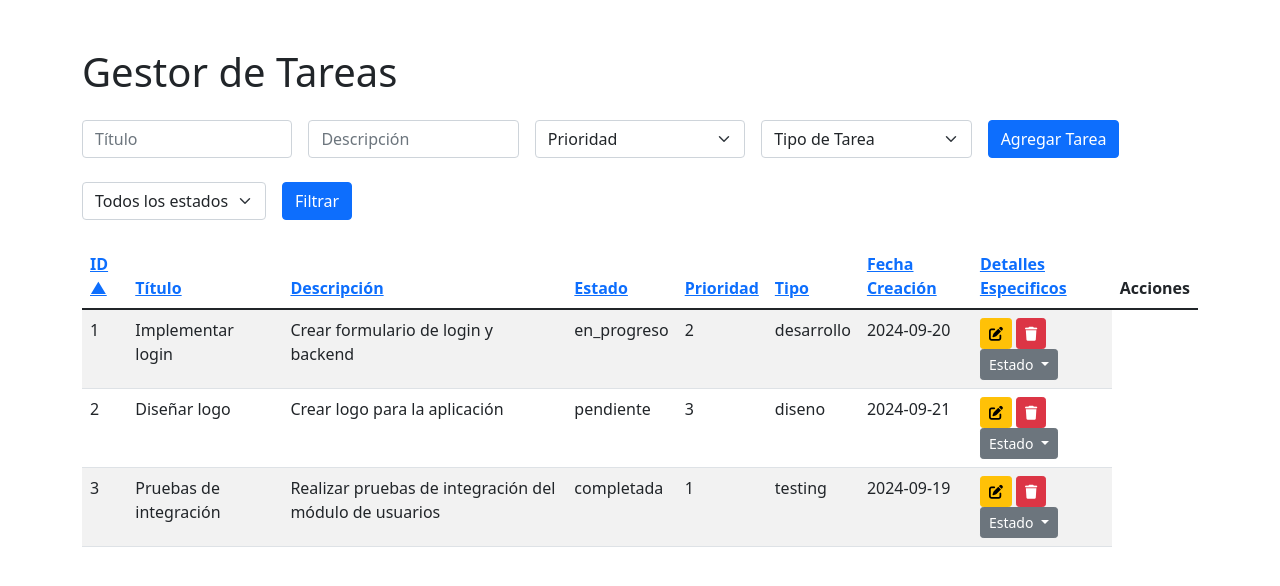
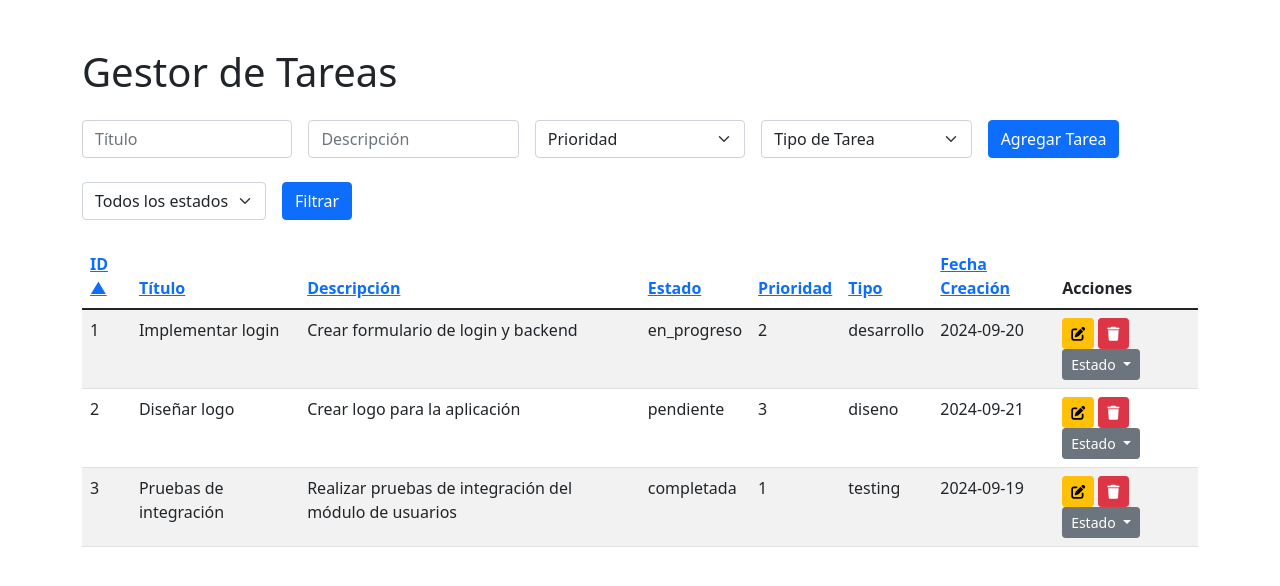
Before and after one commit to kpard007/DESARROLLO_VII_KENNETH_PARDO, a PHP site: page /PARCIALES/PARCIAL_2/index.php in a window 1280 px wide. Shown: the top 586 px of the page. Run offline with PHP 8.4, Linux system fonts and the light colour scheme.

Commit message:
correcciones en index

```diff
--- a/PARCIALES/PARCIAL_2/index.php
+++ b/PARCIALES/PARCIAL_2/index.php
@@ -17,7 +17,6 @@ $sortDirection = isset($_GET['direction']) ? $_GET['direction'] : 'ASC';
 $filterEstado = isset($_GET['filterEstado']) ? $_GET['filterEstado'] : '';
 
 $tareas = null;
-
 $gestorTareas = new GestorTareas();
 // Procesar la acción
 switch ($action) {
@@ -62,6 +61,7 @@ if ($tareas === null) {
 ?>
 <!DOCTYPE html>
 <html lang="es">
+
 <head>
     <meta charset="UTF-8">
     <meta name="viewport" content="width=device-width, initial-scale=1.0">
@@ -69,6 +69,7 @@ if ($tareas === null) {
     <link href="https://cdn.jsdelivr.net/npm/bootstrap@5.1.3/dist/css/bootstrap.min.css" rel="stylesheet">
     <link href="https://cdnjs.cloudflare.com/ajax/libs/font-awesome/6.0.0-beta3/css/all.min.css" rel="stylesheet">
 </head>
+
 <body>
     <div class="container mt-5">
         <h1 class="mb-4">Gestor de Tareas</h1>
@@ -157,7 +158,6 @@ if ($tareas === null) {
                     <th><a href="index.php?action=sort&field=prioridad&direction=<?php echo $sortField == 'prioridad' && $sortDirection == 'ASC' ? 'DESC' : 'ASC'; ?>">Prioridad <?php echo $sortField == 'prioridad' ? ($sortDirection == 'ASC' ? '▲' : '▼') : ''; ?></a></th>
                     <th><a href="index.php?action=sort&field=tipo&direction=<?php echo $sortField == 'tipo' && $sortDirection == 'ASC' ? 'DESC' : 'ASC'; ?>">Tipo <?php echo $sortField == 'tipo' ? ($sortDirection == 'ASC' ? '▲' : '▼') : ''; ?></a></th>
                     <th><a href="index.php?action=sort&field=fechaCreacion&direction=<?php echo $sortField == 'fechaCreacion' && $sortDirection == 'ASC' ? 'DESC' : 'ASC'; ?>">Fecha Creación <?php echo $sortField == 'fechaCreacion' ? ($sortDirection == 'ASC' ? '▲' : '▼') : ''; ?></a></th>
-                    <th><a href="index.php?action=sort&field=obtenerDetallesEspecificos&direction=<?php echo $sortField == 'detallesEspecificos' && $sortDirection == 'ASC' ? 'DESC' : 'ASC'; ?>">Detalles Especificos <?php echo $sortField == 'obtenerDetallesEspecificos' ? ($sortDirection == 'ASC' ? '▲' : '▼') : ''; ?></a></th>
                     <th>Acciones</th>
                 </tr>
             </thead>
@@ -204,7 +204,7 @@ if ($tareas === null) {
             campoDiseno.style.display = 'none';
             campoTesting.style.display = 'none';
 
-        switch(this.value) {
+            switch (this.value) {
                 case 'desarrollo':
                     campoEspecifico.style.display = 'block';
                     campoDesarrollo.style.display = 'block';
@@ -221,4 +221,5 @@ if ($tareas === null) {
         });
     </script>
 </body>
+
 </html>
```
Lines whose indentation alone changed are shown as unchanged.
